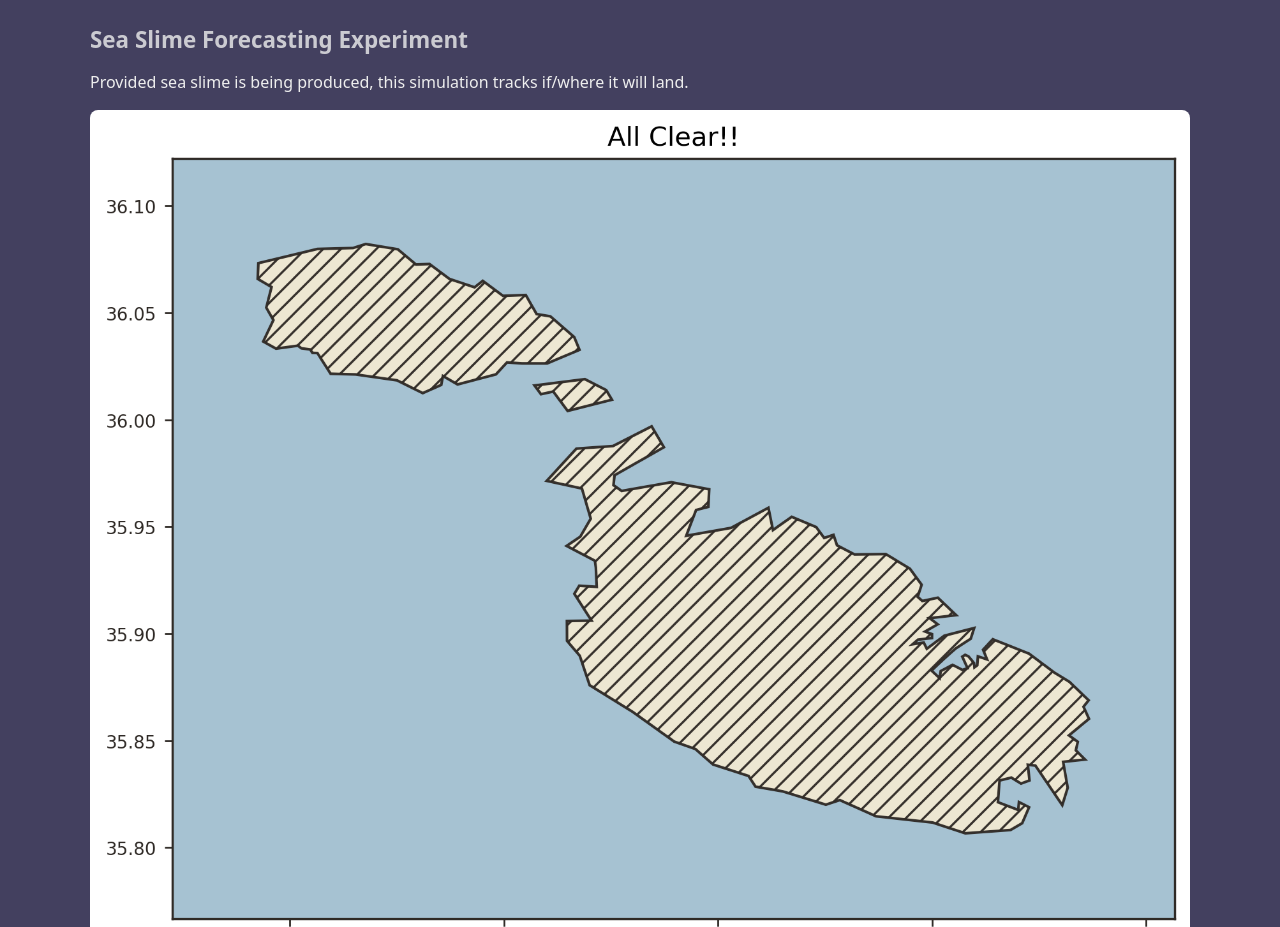
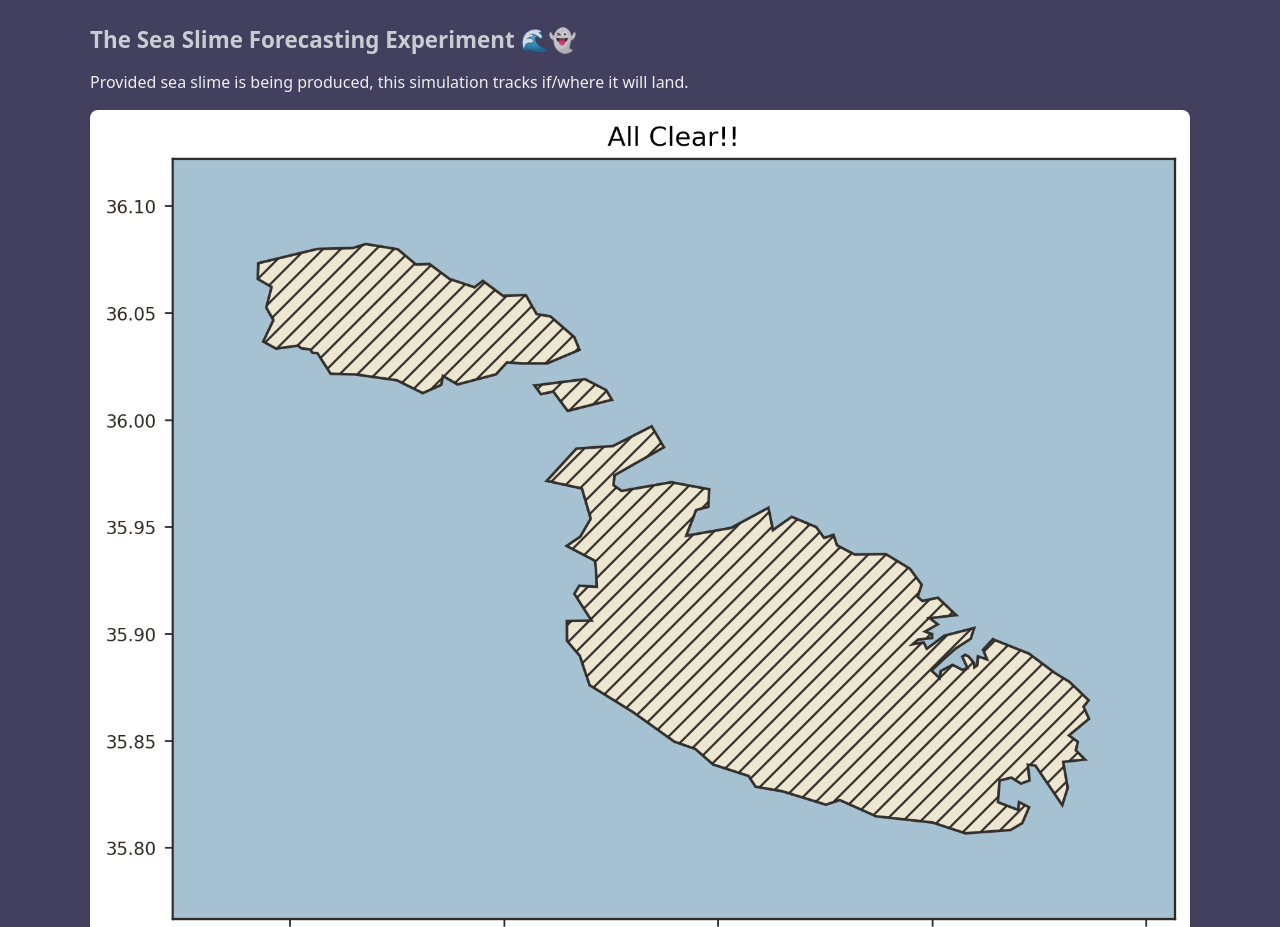
Before and after one commit to CharlesMercieca/sea-slime-forecast, a plain HTML site: page index.html in a window 1280 px wide. Shown: the top 927 px of the page. Drawn offline with Linux system fonts and the light colour scheme.

Commit message:
Update index.html

```diff
--- a/index.html
+++ b/index.html
@@ -14,7 +14,7 @@
   a:hover { text-decoration: underline; }
 </style>
 <div class="wrap">
-  <h1>Sea Slime Forecasting Experiment</h1>
+  <h1>The Sea Slime Forecasting Experiment 🌊👻</h1>
   <p>Provided sea slime is being produced, this simulation tracks if/where it will land.</p>
   <img src="forecast_map.png" alt="Sea Slime Forecasting Experiment"/>
   <footer>A lightweight sea slime forecast made with ❤️ atop CMEMS and OpenDrift. <a href="https://github.com/CharlesMercieca/sea-slime-forecast">Repo here.</a></footer>
```
